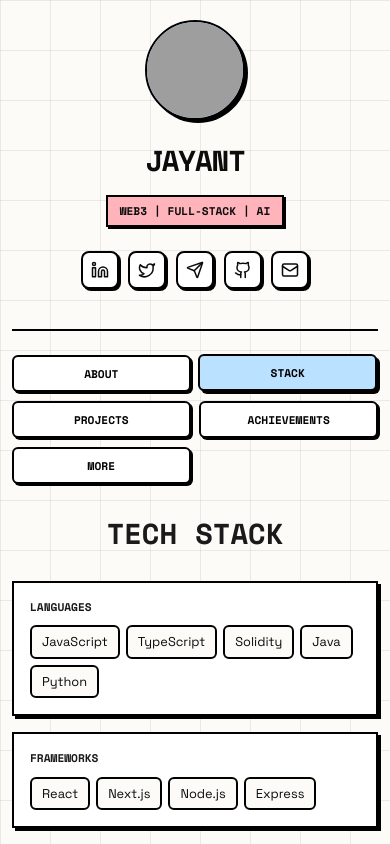
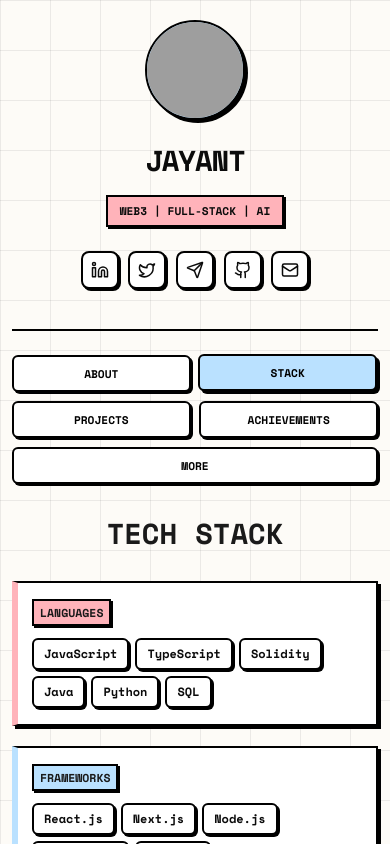
Before and after one commit to Iam-jayant/jayant-portfolio, a React (Vite) app: page / in a window 390 px wide. Both pictures are taken after a click on the button "STACK". Shown: the top 844 px of the page. Built offline with nearby package versions, Linux system fonts and the light colour scheme; grey boxes are pictures that could not be loaded.

Commit message:
styling refactored and new data added

```diff
--- a/src/App.css
+++ b/src/App.css
@@ -245,31 +245,46 @@
   word-spacing: 0.5px;
 }
 
-.stack-grid {
-  display: grid;
-  gap: 16px;
+.stack-list {
+  display: flex;
+  flex-direction: column;
+  gap: 20px;
   width: 100%;
   box-sizing: border-box;
 }
 
-.stack-category {
+.stack-card {
   background-color: white;
   border: 2px solid var(--border-color);
   border-radius: 0;
-  padding: 20px;
+  padding: 24px;
   box-shadow: var(--shadow);
   text-align: left;
   width: 100%;
   box-sizing: border-box;
+  transition: transform 0.2s, box-shadow 0.2s;
+  display: flex;
+  flex-direction: column;
+  gap: 16px;
+}
+
+.stack-card:hover {
+  transform: translate(2px, 2px);
+  box-shadow: 2px 2px 0px 0px rgba(0, 0, 0, 1);
 }
 
 .stack-category-title {
-  font-family: 'Space Mono', monospace;
-  font-size: 0.75rem;
+  display: inline-block;
+  align-self: flex-start;
+  font-family: var(--font-mono);
+  font-size: 0.8rem;
   font-weight: 700;
   text-transform: uppercase;
-  margin-bottom: 12px;
-  color: var(--text-secondary);
+  color: var(--text-primary);
+  border: 2px solid var(--border-color);
+  padding: 3px 8px;
+  box-shadow: 2px 2px 0px 0px black;
+  margin: 0;
 }
 
 .stack-items {
@@ -282,9 +297,49 @@
   padding: 6px 12px;
   border: 2px solid var(--border-color);
   border-radius: 6px;
-  font-size: 0.85rem;
-  background-color: var(--bg-primary);
-}
+  font-size: 0.82rem;
+  background-color: white;
+  font-family: var(--font-mono);
+  font-weight: 700;
+  box-shadow: 2px 2px 0px 0px black;
+  transition: all 0.2s ease;
+  cursor: default;
+}
+
+.stack-item:hover {
+  transform: translate(-2px, -2px);
+  box-shadow: 4px 4px 0px 0px black;
+}
+
+/* Category Card Accent Borders */
+.stack-cat-languages { border-left: 6px solid var(--accent-pink); }
+.stack-cat-frameworks { border-left: 6px solid var(--accent-blue); }
+.stack-cat-web3 { border-left: 6px solid var(--accent-lavender); }
+.stack-cat-blockchain { border-left: 6px solid var(--accent-yellow); }
+.stack-cat-databases { border-left: 6px solid var(--accent-green); }
+.stack-cat-ai-ml { border-left: 6px solid var(--accent-pink); }
+.stack-cat-cloud { border-left: 6px solid var(--accent-blue); }
+.stack-cat-tools-platforms { border-left: 6px solid var(--accent-lavender); }
+
+/* Category Title Accent Backgrounds */
+.stack-cat-languages .stack-category-title { background-color: var(--accent-pink); }
+.stack-cat-frameworks .stack-category-title { background-color: var(--accent-blue); }
+.stack-cat-web3 .stack-category-title { background-color: var(--accent-lavender); }
+.stack-cat-blockchain .stack-category-title { background-color: var(--accent-yellow); }
+.stack-cat-databases .stack-category-title { background-color: var(--accent-green); }
+.stack-cat-ai-ml .stack-category-title { background-color: var(--accent-pink); }
+.stack-cat-cloud .stack-category-title { background-color: var(--accent-blue); }
+.stack-cat-tools-platforms .stack-category-title { background-color: var(--accent-lavender); }
+
+/* Category Pill Hover Accents */
+.stack-cat-languages .stack-item:hover { background-color: var(--accent-pink); }
+.stack-cat-frameworks .stack-item:hover { background-color: var(--accent-blue); }
+.stack-cat-web3 .stack-item:hover { background-color: var(--accent-lavender); }
+.stack-cat-blockchain .stack-item:hover { background-color: var(--accent-yellow); }
+.stack-cat-databases .stack-item:hover { background-color: var(--accent-green); }
+.stack-cat-ai-ml .stack-item:hover { background-color: var(--accent-pink); }
+.stack-cat-cloud .stack-item:hover { background-color: var(--accent-blue); }
+.stack-cat-tools-platforms .stack-item:hover { background-color: var(--accent-lavender); }
 
 /* ═══════════════════════════════════════════
    Bento Pool — Projects Grid
@@ -829,6 +884,10 @@
     font-size: 1.15rem;
   }
 
+  .stack-card {
+    padding: 20px 18px;
+    box-shadow: 3px 3px 0px 0px black;
+  }
 }
 
 /* Mobile */
@@ -880,6 +939,10 @@
     margin-bottom: 2rem;
   }
 
+  .nav-tabs > .nav-button:last-child {
+    grid-column: 1 / -1;
+  }
+
   .nav-button {
     width: 100%;
     font-size: 0.7rem;
@@ -931,9 +994,17 @@
   }
 
   /* Make GitHub calendar scrollable on mobile */
-  .github-calendar-container > div {
+  .github-calendar-wrapper {
+    width: 100%;
     overflow-x: auto;
     -webkit-overflow-scrolling: touch;
+    padding-bottom: 8px;
+    display: block;
+  }
+
+  .github-calendar-wrapper > div {
+    min-width: 740px;
+    margin: 0 auto;
   }
 
   .info-grid {
@@ -984,14 +1055,20 @@
     height: 18px;
   }
 
-  .stack-category {
-    padding: 16px;
+  .stack-card {
+    padding: 16px 14px;
     box-shadow: 3px 3px 0px 0px black;
+    gap: 12px;
+  }
+
+  .stack-card:hover {
+    transform: none;
+    box-shadow: 3px 3px 0px 0px black;
   }
 
   .stack-category-title {
-    font-size: 0.7rem;
-    margin-bottom: 10px;
+    font-size: 0.72rem;
+    padding: 3px 6px;
   }
 
   .stack-items {
@@ -1000,17 +1077,23 @@
 
   .stack-item {
     padding: 5px 10px;
-    font-size: 0.8rem;
+    font-size: 0.75rem;
+    box-shadow: 2px 2px 0px 0px black;
+  }
+
+  .stack-item:hover {
+    transform: none;
+    box-shadow: 2px 2px 0px 0px black;
   }
 
   /* Project pool — mobile */
   .proj-pool {
-    grid-template-columns: repeat(2, 1fr);
-    gap: 10px;
+    grid-template-columns: 1fr;
+    gap: 12px;
   }
 
   .proj-tile-lg {
-    grid-column: span 2;
+    grid-column: 1 / -1;
     padding: 20px 14px 16px;
     box-shadow: 4px 4px 0px 0px black;
   }
@@ -1021,6 +1104,7 @@
   }
 
   .proj-tile-sm {
+    grid-column: 1 / -1;
     padding: 14px 12px 12px;
     box-shadow: 3px 3px 0px 0px black;
   }
@@ -1066,12 +1150,12 @@
 
   /* Bento pool — mobile */
   .bento-pool {
-    grid-template-columns: repeat(2, 1fr);
-    gap: 10px;
+    grid-template-columns: 1fr;
+    gap: 12px;
   }
 
   .bento-tile-lg {
-    grid-column: span 2;
+    grid-column: 1 / -1;
     padding: 22px 16px 18px;
     box-shadow: 4px 4px 0px 0px black;
   }
@@ -1090,6 +1174,7 @@
   }
 
   .bento-tile-sm {
+    grid-column: 1 / -1;
     padding: 14px 12px 12px;
     box-shadow: 3px 3px 0px 0px black;
   }
--- a/src/App.jsx
+++ b/src/App.jsx
@@ -134,11 +134,11 @@
   const stackData = [
     {
       category: 'Languages',
-      items: ['JavaScript', 'TypeScript', 'Solidity', 'Java', 'Python']
+      items: ['JavaScript', 'TypeScript', 'Solidity', 'Java', 'Python', 'SQL']
     },
     {
       category: 'Frameworks',
-      items: ['React', 'Next.js', 'Node.js', 'Express']
+      items: ['React.js', 'Next.js', 'Node.js', 'Express.js', 'FastAPI']
     },
     {
       category: 'Web3',
@@ -153,8 +153,16 @@
       items: ['PostgreSQL', 'MongoDB']
     },
     {
-      category: 'Tools & Others',
-      items: ['Git', 'Firebase', 'Privy', 'MCP', 'Supabase']
+      category: 'AI/ML',
+      items: ['LLM Integration', 'Agent Pipelines', 'RAG', 'Hugging Face', 'Scikit-learn']
+    },
+    {
+      category: 'Cloud',
+      items: ['Azure AI', 'Firebase', 'Docker']
+    },
+    {
+      category: 'Tools & Platforms',
+      items: ['Git', 'GitHub', 'Google Colab', 'Microsoft Office (Excel, Word, PowerPoint)', 'Privy', 'MCP', 'Supabase']
     }
   ]
 
@@ -432,6 +440,7 @@
               <h3 className="github-calendar-title">
                 <Github size={24} /> Contributions
               </h3>
+              <div className="github-calendar-wrapper">
                 <GitHubCalendar
                   username={personalInfo.github}
                   blockSize={10}
@@ -439,6 +448,7 @@
                   fontSize={14}
                   colorScheme="light"
                 />
+              </div>
             </div>
 
 
@@ -480,9 +490,12 @@
         return (
           <div className="stack-section">
             <h2 className="stack-main-title">TECH STACK</h2>
-            <div className="stack-grid">
+            <div className="stack-list">
               {stackData.map((stack) => (
-                <div key={stack.category} className="stack-category">
+                <div
+                  key={stack.category}
+                  className={`stack-card stack-cat-${stack.category.toLowerCase().replace(/[^a-z0-9]+/g, '-')}`}
+                >
                   <h3 className="stack-category-title">{stack.category}</h3>
                   <div className="stack-items">
                     {stack.items.map((item) => (
```
Also changed, not shown: public/walnut.html (+0 -37 lines). Lines whose indentation alone changed are shown as unchanged.
